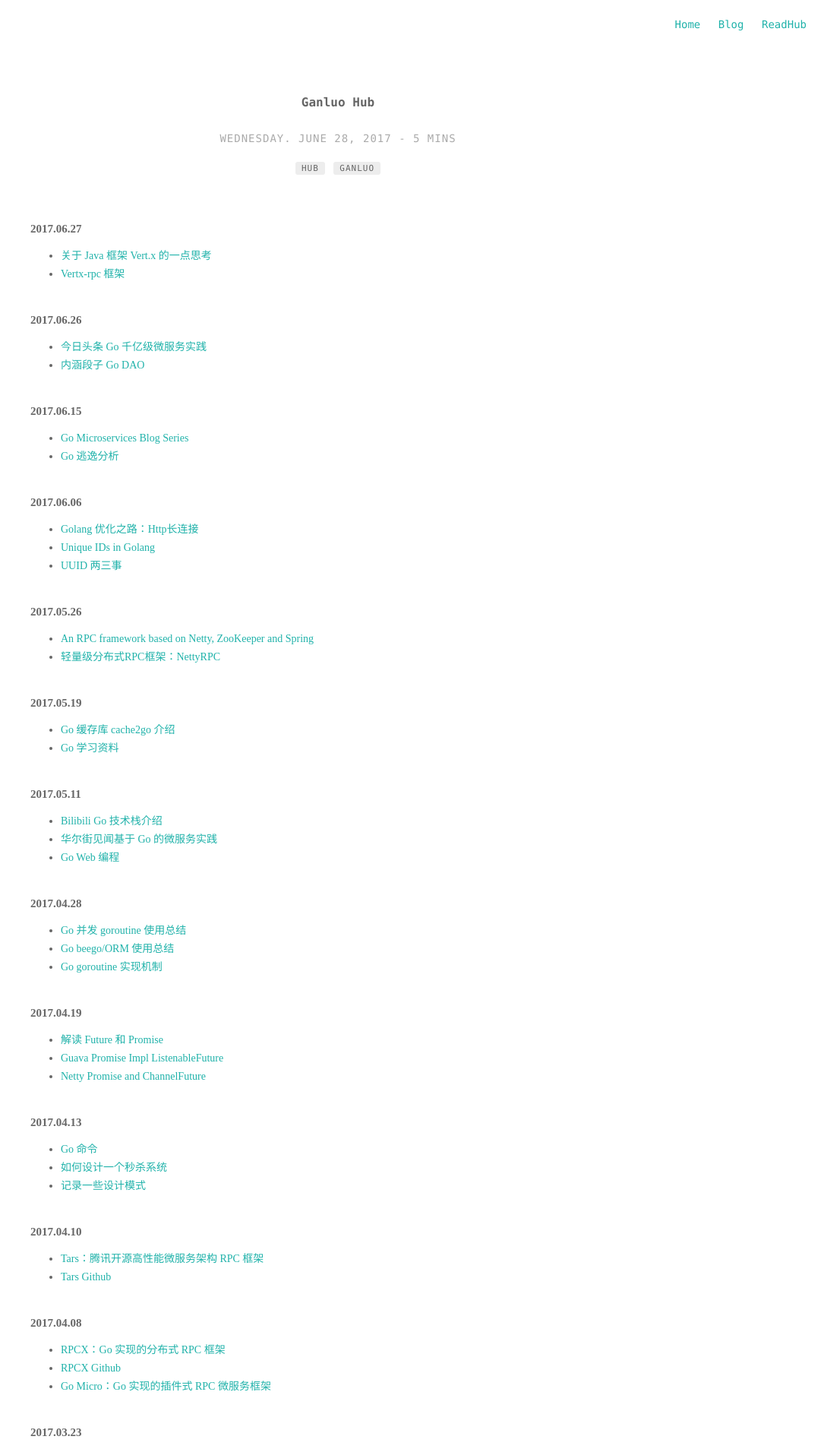
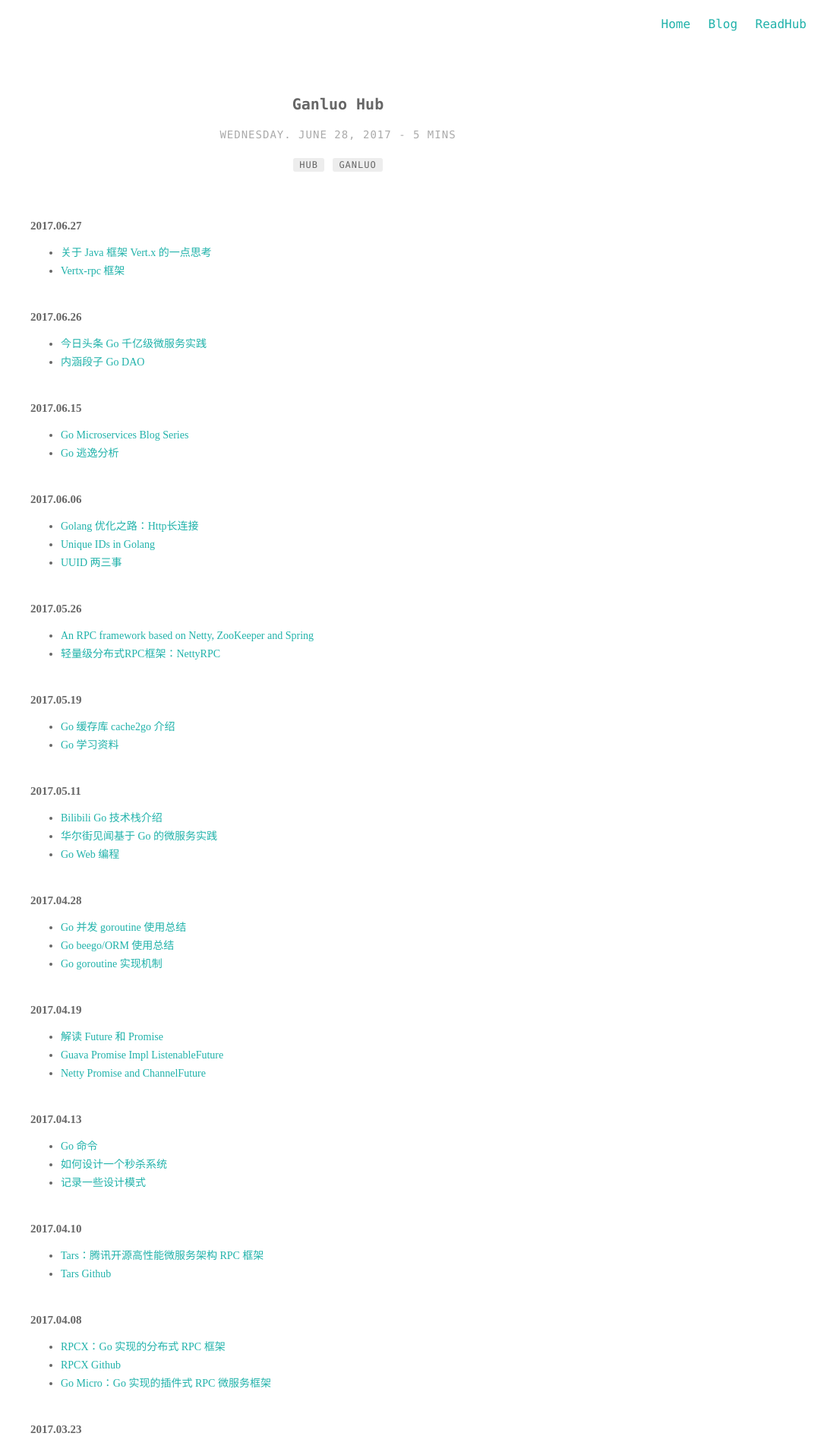
Before and after one commit to Jiangew/jiangew.github.io, a Jekyll site: the page built from _posts/2017-06-27-ganluo-hub.markdown, in a window 1280 px wide. Shown: the top 1907 px of the page at 76% size, without its empty margins (195-1280 px from the left). Built offline with Jekyll 4.4.1, drawn with Linux system fonts in a browser that asks for light colours.

Commit message:
location debug

```diff
--- a/_sass/components/header.sass
+++ b/_sass/components/header.sass
@@ -19,12 +19,12 @@
 
     > .title
         font-family: $fontSans
-        font-size: 3rem
+        font-size: 2rem
         margin: 0 0 13px
 
     > .description
         font-family: $fontSans
-        font-size: 1.85rem
+        font-size: 1.8rem
         font-weight: 300
         font-style: normal
         color: $gama
--- a/_sass/components/nav.sass
+++ b/_sass/components/nav.sass
@@ -12,7 +12,7 @@
             display: inline-block
             font-weight: 300
             font-family: $fontSans
-            font-size: 1.4rem
+            font-size: 1.6rem
             padding: 20px 10px
             text-decoration: none
 
@@ -26,7 +26,7 @@
 
         > .item > .link
             font-family: $fontSans
-            font-size: 1.4rem
+            font-size: 1.6rem
             padding: 20px 10px
 
 .nav-home
--- a/_sass/pages/post.sass
+++ b/_sass/pages/post.sass
@@ -3,8 +3,9 @@
 
     > .title
         font-family: $fontSans
+        font-size: 2rem
         text-align: center
-        margin-bottom: 3rem
+        margin-bottom: 2rem
 
     > .date,
     > .post-tags
@@ -27,7 +28,7 @@
         padding: 2px 8px
         border-radius: 3px
         font-family: $fontSans
-        font-size: 1.1rem
+        font-size: 1.2rem
         background: $epsilon
         color: $alpha
         letter-spacing: 1px
@@ -51,7 +52,7 @@
 
     > .blog-navigation
         font-family: $fontSans
-        font-size: 1.4rem
+        font-size: 1.6rem
         display: block
         width: auto
         overflow: hidden
```
